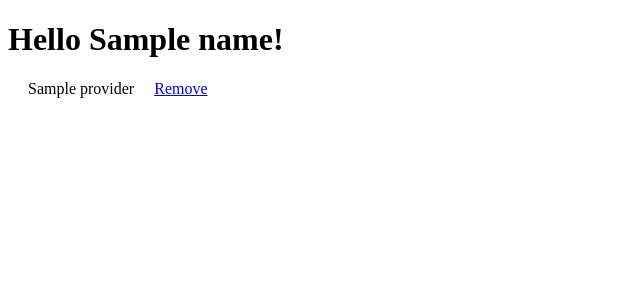
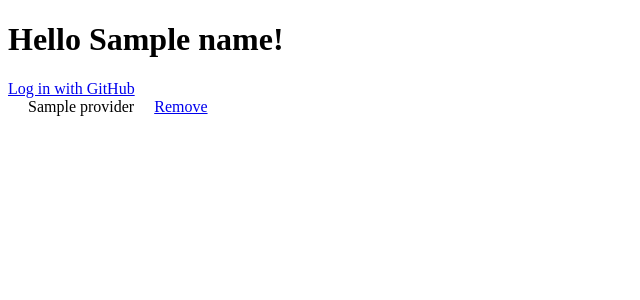
Before and after one commit to OAuthHub/OAuthHub, a Flask app: template templates/user.html in a window 1280 px wide. Shown: the top 300 px of the page, without its empty margins (0-640 px from the left). Run offline with Flask 2, Linux system fonts and the light colour scheme; the template is opened without the code that fills it: most values are stand-ins (such as "Sample title", 1, 10 or a date in 2020).

Commit message:
If they've signed in, they can add github.

```diff
--- a/templates/user.html
+++ b/templates/user.html
@@ -9,6 +9,9 @@
     {% if get_flashed_messages()|length > 0 %}
         <div class='flash'>{{ get_flashed_messages() }}</div>
     {% endif %}
+    <div>
+        <a href='/login/github/'>Log in with GitHub</a>
+    </div>
     <div class='provider-container'>
         {% for sp in providers %}
             <div class='provider'>
```
